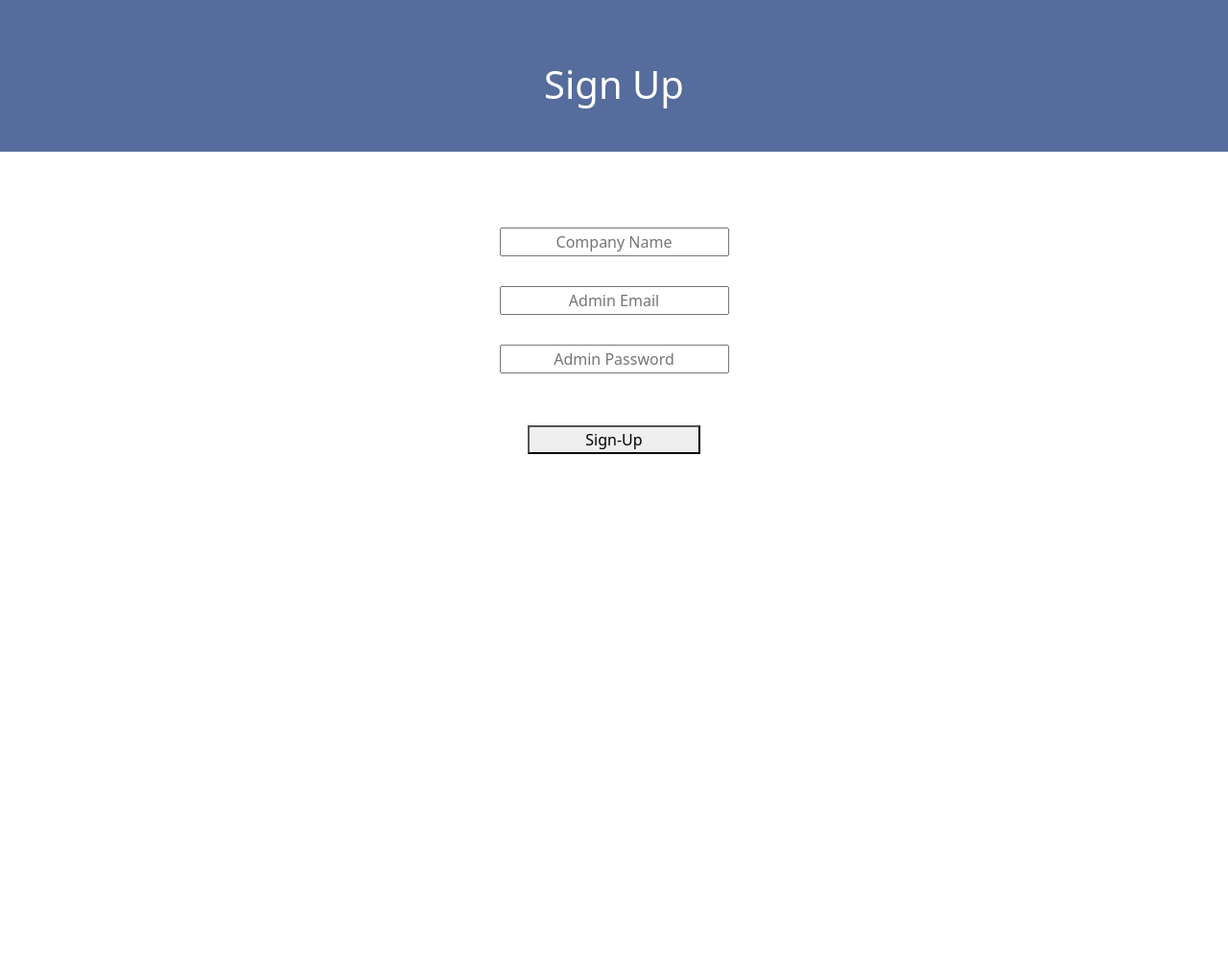
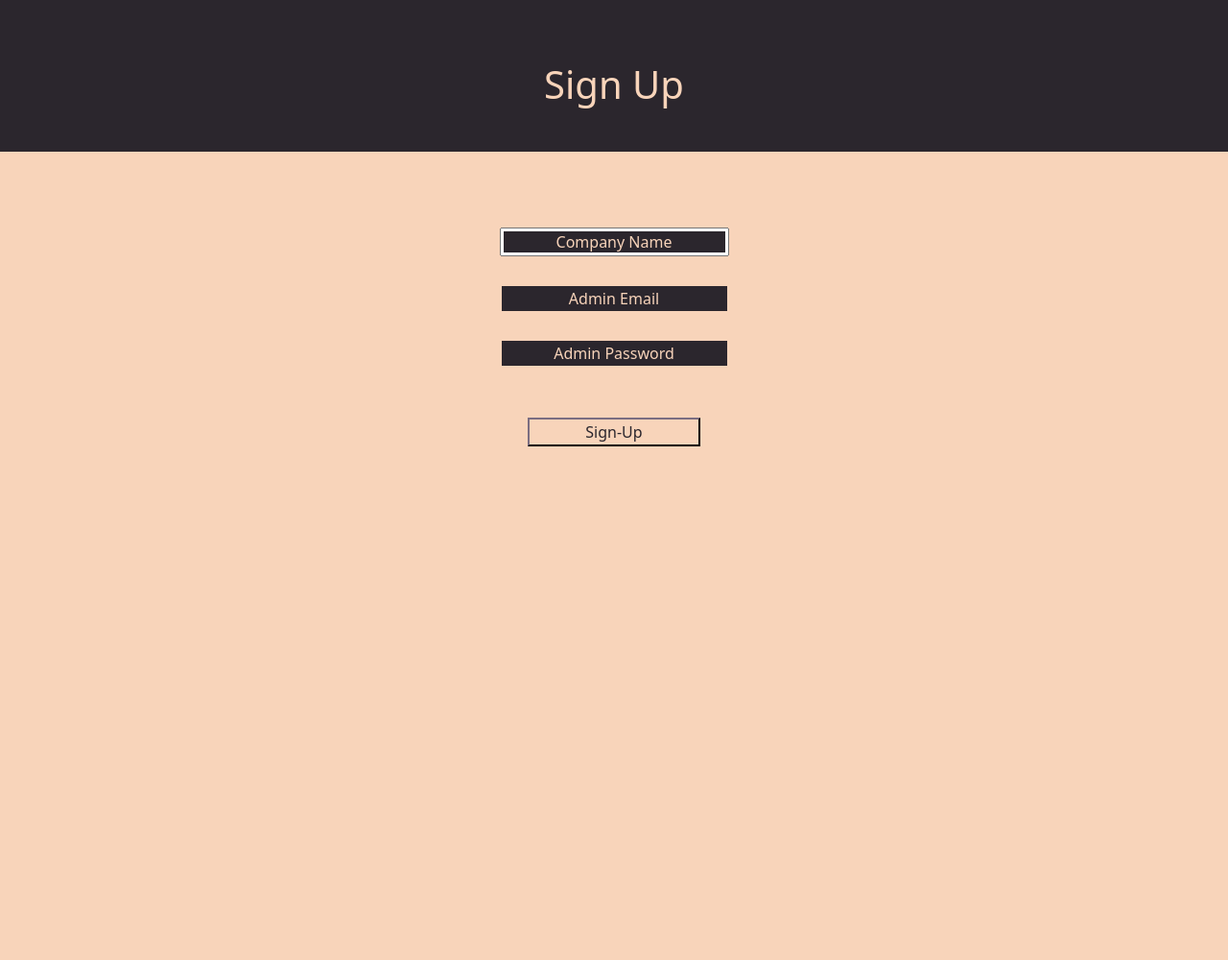
Before and after one commit to 5idneyD/BasicAccounting, a Flask app: page /signup in a window 1280 px wide. Shown: the whole page at 96% size. Run offline with Flask 2, Linux system fonts and the light colour scheme.

Commit message:
updating colours

```diff
--- a/static/styles.css
+++ b/static/styles.css
@@ -1,6 +1,7 @@
 #heading {
-    background-color: rgba(35, 64, 128, 0.767);
-    color: white;
+    /* background-color:#647295; */
+    background: #2B262D;
+    color: #F8D4BA;
     text-align: center;
     align-items: center;
     padding-bottom: 3%;
@@ -10,11 +11,21 @@
 button {
     margin-top: 1%;
     width: 180px;
+    background: #F8D4BA;
+    color: #2B262D;
+    border-color: #2B262D;
+}
+
+button:hover {
+    background: #2B262D;
+    color: #F8D4BA;
+    border-color: #F8D4BA;
 }
 
 body {
     align-items: center;
     height: 1000px;
+    background: #F8D4BA;
 }
 
 /* #board {
@@ -32,9 +43,15 @@ input {
     margin-top: 5%;
 }
 
+input[type=password],input[type=email], input::placeholder{
+    background:#2B262D;
+    color:#F8D4BA;
+    border: 0px;
+}
+
 .container{
     text-align: center;
-    background: white;
+
 }
 
 body {
--- a/templates/index.html
+++ b/templates/index.html
@@ -18,7 +18,7 @@
   </head>
   <body>
     <div id="heading">
-      <h1>Simple Accounting</h1>
+      <h1><u>Simple Accounting</u></h1>
       <h2>It's Accounting, Made Simple</h2>
       <div>
         <a href="login"><button name="loginButton">Log-In</button></a>
```
